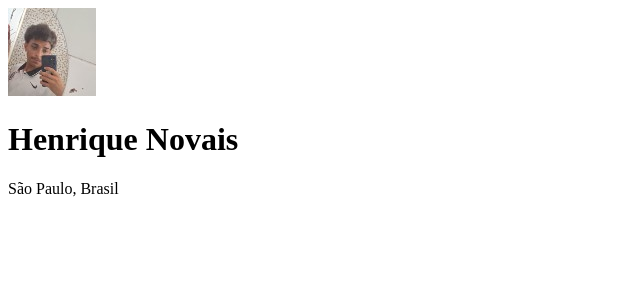
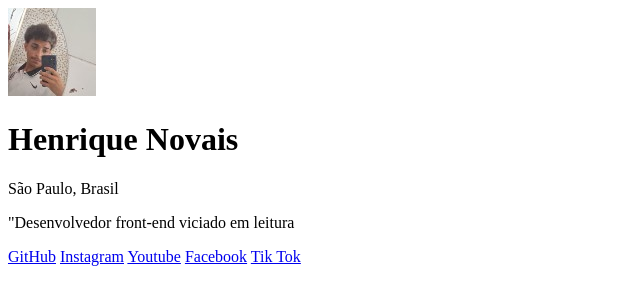
Before and after one commit to Paulo-Henrique-12c/Meus-Links, a plain HTML site: page index.html in a window 1280 px wide. Shown: the whole page, without its empty margins (0-640 px from the left). Drawn offline with Linux system fonts and the light colour scheme.

Commit message:
Término do Desenvolvimento do HTML

```diff
--- a/index.html
+++ b/index.html
@@ -12,6 +12,15 @@
     <img src="./henrique 88x88.jpg" alt="imagem do criador da página de link, Henrique Novais">
     <h1>Henrique Novais</h1>
     <p>São Paulo, Brasil</p>
+
+    <p>"Desenvolvedor front-end viciado em leitura</p>
+
+
+    <a href="https://github.com/Paulo-Henrique-12c/Meus-Links">GitHub</a>
+    <a href="https://www.instagram.com/henriqux.zs/">Instagram</a>
+    <a href="https://www.youtube.com/@arrasgaeta4350/videos">Youtube</a>
+    <a href="https://www.facebook.com/paulohenrique.dossantosnovais.3/">Facebook</a>
+    <a href="https://www.tiktok.com/@tk.ricky44">Tik Tok</a>
   </div>
 </body>
 
```
